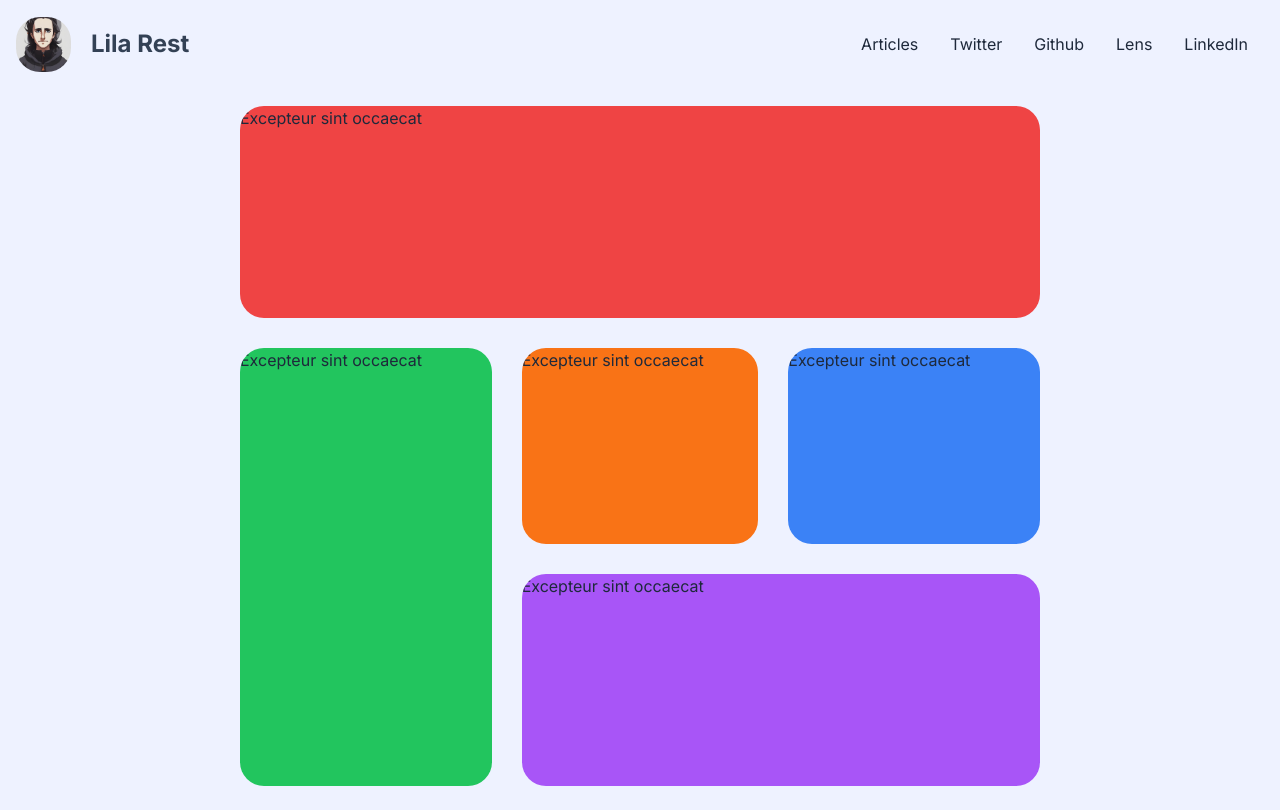
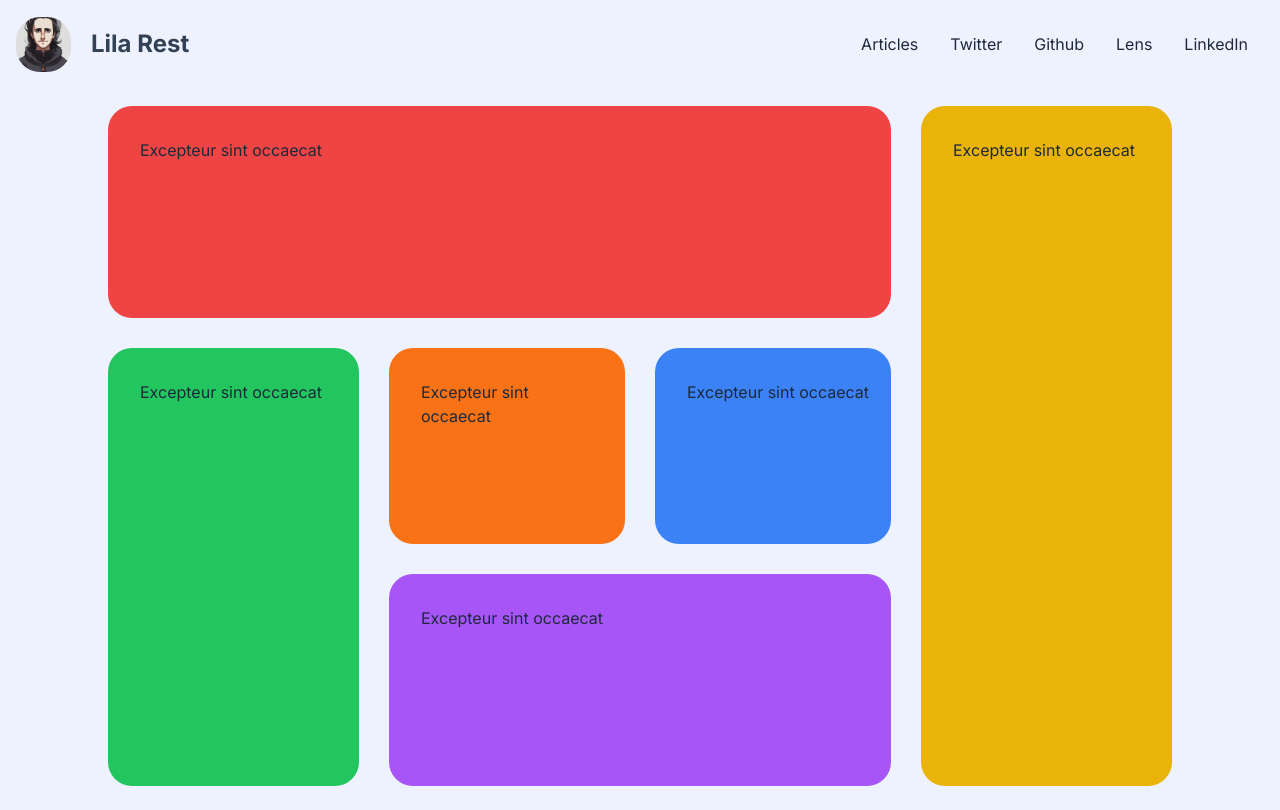
Before and after one commit to LilaRest/website, a Next.js app: page / in a window 1280 px wide. Built offline with nearby package versions, Linux system fonts and the light colour scheme.

Commit message:
feat(board): add an additional right column to the board

```diff
--- a/src/components/home/HomeBoard.tsx
+++ b/src/components/home/HomeBoard.tsx
@@ -67,25 +67,25 @@ export const HomeBoard: FC = () => {
   return (
     <section
       ref={board}
-      className="relative w-[100vh] h-[85vh] flex justify-center items-end"
+      className="relative w-[133vh] h-[85vh] flex justify-center items-end"
     >
       <HomeBoardBox
         className={clsx(
           "bg-red-500",
-          "left-0 top-0 right-0 bottom-[calc(100%-100%/3+15px)]"
+          "left-0 top-0 right-[calc(100%/4+15px)] bottom-[calc(100%-100%/3+15px)]"
         )}
       >
-        <Preview className="w-[100vh]">Excepteur sint occaecat</Preview>
+        <Preview className="w-[133vh]">Excepteur sint occaecat</Preview>
         <Main>Lorem ipsum dolor sit amet</Main>
       </HomeBoardBox>
 
       <HomeBoardBox
         className={clsx(
           "bg-green-500",
-          "left-0 top-[calc(100%/3+15px)] right-[calc(100%-100%/3+15px)] bottom-0"
+          "left-0 top-[calc(100%/3+15px)] right-[calc(100%-100%/4+15px)] bottom-0"
         )}
       >
-        <Preview className="w-[calc(100vh/3-15px)]">
+        <Preview className="w-[calc(133vh/4-15px)]">
           Excepteur sint occaecat
         </Preview>
         <Main>Lorem ipsum dolor sit amet</Main>
@@ -94,10 +94,10 @@ export const HomeBoard: FC = () => {
       <HomeBoardBox
         className={clsx(
           "bg-orange-500",
-          "left-[calc(100%/3+15px)] top-[calc(100%/3+15px)] right-[calc(100%/3+15px)] bottom-[calc(100%/3+15px)]"
+          "left-[calc(100%/4+15px)] top-[calc(100%/3+15px)] right-[calc(100%/4*2+15px)] bottom-[calc(100%/3+15px)]"
         )}
       >
-        <Preview className="w-[calc(100vh/3-30px)]">
+        <Preview className="w-[calc(133vh/4-30px)]">
           Excepteur sint occaecat
         </Preview>
         <Main>Lorem ipsum dolor sit amet</Main>
@@ -106,10 +106,10 @@ export const HomeBoard: FC = () => {
       <HomeBoardBox
         className={clsx(
           "bg-blue-500",
-          "left-[calc(100%/3*2+15px)] top-[calc(100%/3+15px)] right-0 bottom-[calc(100%/3+15px)]"
+          "left-[calc(100%/4*2+15px)] top-[calc(100%/3+15px)] right-[calc(100%/4+15px)] bottom-[calc(100%/3+15px)]"
         )}
       >
-        <Preview className="w-[calc(100vh/3-15px)]">
+        <Preview className="w-[calc(133vh/4-15px)]">
           Excepteur sint occaecat
         </Preview>
         <Main>Lorem ipsum dolor sit amet</Main>
@@ -118,10 +118,22 @@ export const HomeBoard: FC = () => {
       <HomeBoardBox
         className={clsx(
           "bg-purple-500",
-          "left-[calc(100%/3+15px)] top-[calc(100%/3*2+15px)] right-0 bottom-0"
+          "left-[calc(100%/4+15px)] top-[calc(100%/3*2+15px)] right-[calc(100%/4+15px)] bottom-0"
         )}
       >
-        <Preview className="w-[calc(100vh/3*2-15px)]">
+        <Preview className="w-[calc(133vh/4*2-15px)]">
+          Excepteur sint occaecat
+        </Preview>
+        <Main>Lorem ipsum dolor sit amet</Main>
+      </HomeBoardBox>
+
+      <HomeBoardBox
+        className={clsx(
+          "bg-yellow-500",
+          "left-[calc(100%/4*3+15px)] top-0 right-0 bottom-0"
+        )}
+      >
+        <Preview className="w-[calc(133vh/4*2-15px)]">
           Excepteur sint occaecat
         </Preview>
         <Main>Lorem ipsum dolor sit amet</Main>
--- a/src/components/home/HomeBoardBox.tsx
+++ b/src/components/home/HomeBoardBox.tsx
@@ -16,7 +16,7 @@ export const HomeBoardBox: FC<Props> = ({ children, className, ...props }) => {
   return (
     <article
       className={twMerge(
-        "rounded-3xl duration-500 overflow-hidden",
+        "rounded-3xl duration-500 overflow-hidden ease-in-out",
         "absolute",
         "focus:inset-0",
         "[&_>:first-child]:opacity-100 [&_>:last-child]:opacity-0 [&_>:last-child]:pointer-events-none [&:focus_>:first-child]:opacity-0 [&:focus_>:first-child]:pointer-events-none [&:focus_>:last-child]:opacity-100",
@@ -40,7 +40,7 @@ export const Preview: FC<ContentProps> = ({
 }) => (
   <div
     className={twMerge(
-      "absolute top-0 right-0 left-0 transition-opacity duration-500",
+      "absolute top-0 right-0 left-0 transition-opacity duration-500  p-8",
       className
     )}
     {...props}
@@ -51,7 +51,7 @@ export const Preview: FC<ContentProps> = ({
 export const Main: FC<ContentProps> = ({ children, className, ...props }) => (
   <div
     className={twMerge(
-      "absolute top-0 right-0 left-0 transition-opacity duration-500 w-[100vh]",
+      "absolute top-0 right-0 left-0 transition-opacity duration-500 w-[100vh] p-8",
       className
     )}
     {...props}
```
